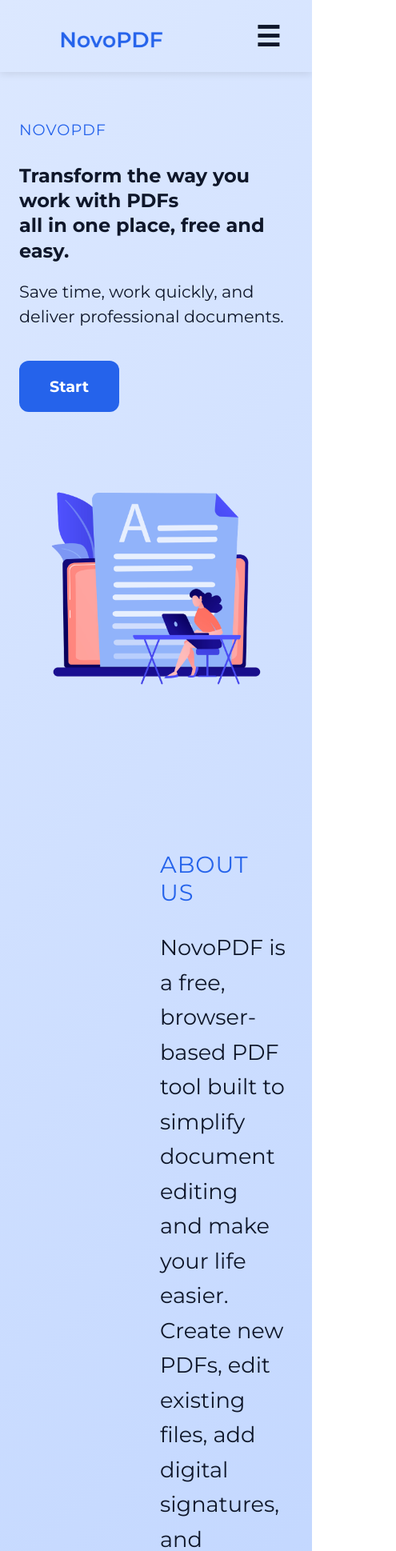
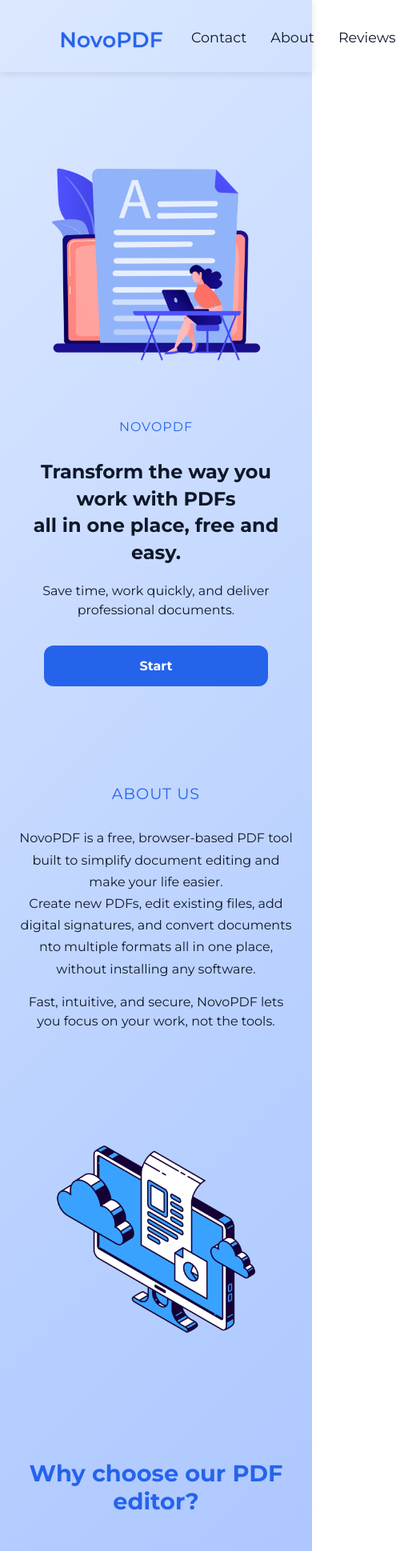
Before and after one commit to mari0ddev/NovoPDF-, a React (Create React App) app: page / in a window 390 px wide. Shown: the top 1939 px of the page at 80% size, 495 px wide, since content can reach past the window. Built offline with nearby package versions, Linux system fonts and the light colour scheme.

Commit message:
Refactor CSS for responsiveness and animations

```diff
--- a/src/App.css
+++ b/src/App.css
@@ -255,123 +255,299 @@
   font-size: 1.2rem;
 }
 
-/* RESPONSIVE - HAMBURGER */
-@media (max-width: 768px) {
-  .nav-links {
-    position: fixed;
-    top: 90px;
-    left: -100%;
-    height: calc(100vh - 90px);
-    width: 100%;
-    background: white;
-    flex-direction: column;
-    align-items: center;
-    justify-content: flex-start;
-    padding-top: 60px;
-    transition: left 0.4s ease;
+/*
+   Animatii     */
+
+
+@keyframes fadeInUp {
+  from { opacity: 0; transform: translateY(40px); }
+  to   { opacity: 1; transform: translateY(0); }
 }
 
-  .nav-links.nav-active {
-    left: 0;
+@keyframes fadeInLeft {
+  from { opacity: 0; transform: translateX(-50px); }
+  to   { opacity: 1; transform: translateX(0); }
 }
 
-  .hamburger {
-    display: block;
-    z-index: 1001;
+@keyframes fadeInRight {
+  from { opacity: 0; transform: translateX(50px); }
+  to   { opacity: 1; transform: translateX(0); }
+}
+
+.animate-fadeInUp    { animation: fadeInUp   0.7s ease both; }
+.animate-fadeInLeft  { animation: fadeInLeft  0.7s ease both; }
+.animate-fadeInRight { animation: fadeInRight 0.7s ease both; }
+
+.delay-1 { animation-delay: 0.1s; }
+.delay-2 { animation-delay: 0.25s; }
+.delay-3 { animation-delay: 0.4s; }
+.delay-4 { animation-delay: 0.55s; }
+.delay-5 { animation-delay: 0.7s; }
+
+/*
+   HERO — RESPONSIVE
+ */
+@media (max-width: 1200px) {
+  .hero {
+    padding: 80px 60px;
+  }
+  .hero-text {
+    margin-left: 40px;
+  }
+  .hero-text-big {
+    font-size: 2.3rem;
   }
 }
 
-/* EDITOR CARD - STILUL TĂU FAIN */
-.pdf-card {
-  width: 900px;
-  max-width: 95%;
-  margin: 80px auto;
-  padding: 80px 50px;
-  background: #fff;
-  border-radius: 34px;
+@media (max-width: 992px) {
+  .hero {
+    flex-direction: column-reverse !important;
     text-align: center;
-  box-shadow: 0 20px 60px rgba(0,0,0,0.1);
-  border: 2px dashed #e5e7eb;
-  transition: 0.3s ease;
-  cursor: pointer;
+    padding: 60px 32px;
+    gap: 32px;
+  }
+  .hero-text {
+    max-width: 100%;
+    margin-left: 0 !important;
+  }
+  .hero-subtitle {
+    text-align: center;
+  }
+  .hero-text-big {
+    font-size: 2rem;
+    max-width: 420px;
+    margin: 0 auto 20px;
+    text-align: left;
+    line-height: 1.4;
+  }
+  .hero-text h3 {
+    font-size: 1.1rem;
+    max-width: 420px;
+    margin: 0 auto 32px;
+    text-align: left;
+  }
+  .cta-btn {
+    margin: 0 8px 12px 0;
+  }
+  .hero-image {
+    display: flex;
+    justify-content: center;
+  }
+  .hero-image img {
+    max-width: 380px;
+  }
 }
 
-.pdf-card:hover {
-  border-color: #2563eb;
-  transform: translateY(-4px);
+@media (max-width: 600px) {
+  .hero {
+    padding: 50px 20px;
+  }
+  .hero-text-big {
+    font-size: 1.6rem;
+    max-width: 100%;
+    text-align: center;
+  }
+  .hero-text h3 {
+    font-size: 1rem;
+    text-align: center;
+    max-width: 100%;
+  }
+  .hero-subtitle {
+    font-size: 1rem;
+  }
+  .cta-btn {
+    display: block;
+    width: 100%;
+    max-width: 280px;
+    margin: 0 auto 12px;
+    text-align: center;
+    padding: 16px 24px;
+    font-size: 1rem;
+  }
+  .hero-image img {
+    max-width: 100%;
+  }
 }
 
-.pdf-icon {
-  width: 120px;
-  height: 160px;
-  margin: 0 auto 30px;
-  background: #fff;
-  border-radius: 12px;
-  box-shadow: 0 10px 30px rgba(0,0,0,0.15);
-  display: flex;
-  align-items: center;
-  justify-content: center;
-  cursor: pointer;
+/*
+   ABOUT (HERO-1) — RESPONSIVE
+ */
+@media (max-width: 1200px) {
+  .hero-1 {
+    padding: 80px 60px;
+  }
+  .hero-text-1 {
+    margin-left: 40px;
+  }
 }
 
-.pdf-icon:hover {
-  transform: scale(1.05);
+@media (max-width: 992px) {
+  .hero-1 {
+    flex-direction: column !important;
+    text-align: center;
+    padding: 60px 32px;
+    gap: 32px;
+  }
+  .hero-text-1 {
+    max-width: 100%;
+    margin-left: 0 !important;
+  }
+  .hero-subtitle-1 {
+    text-align: center;
+    font-size: 1.4rem;
+  }
+  .hero-text-big-1 {
+    font-size: 1.2rem;
+    text-align: left;
+    max-width: 480px;
+    margin: 0 auto 16px;
+    line-height: 1.7;
+  }
+  .hero-desc-1 {
+    font-size: 1.1rem;
+    text-align: left;
+    max-width: 480px;
+    margin: 0 auto 32px;
+  }
+  .hero-images-1 {
+    display: flex;
+    justify-content: center;
+  }
+  .hero-images-1 img {
+    max-width: 380px;
+    width: 100%;
+  }
 }
 
-.plus {
-  font-size: 60px;
-  color: #2563eb;
-  font-weight: 300;
+@media (max-width: 600px) {
+  .hero-1 {
+    padding: 50px 20px;
+  }
+  .hero-text-big-1 {
+    font-size: 1rem;
+    text-align: center;
+    max-width: 100%;
+  }
+  .hero-desc-1 {
+    font-size: 1rem;
+    text-align: center;
+    max-width: 100%;
+  }
+  .hero-subtitle-1 {
+    font-size: 1.2rem;
+  }
+  .hero-images-1 img {
+    max-width: 100%;
+  }
 }
 
-.pdf-card h2 {
-  font-size: 2rem;
-  color: #2563eb;
-  margin-bottom: 10px;
+/*
+   WHY CHOOSE (HELP SECTION) — RESPONSIVE
+*/
+@media (max-width: 1100px) {
+  .help-section {
+    padding: 80px 40px;
+  }
+  .help-section h2 {
+    font-size: 3rem;
+    margin-bottom: 60px;
+  }
+  .help-left h1 {
+    margin-left: 20px;
+    font-size: 1.5rem;
+  }
+  .help-right ul {
+    margin-left: 20px;
+    font-size: 1.2rem;
+  }
 }
 
-.or {
-  margin: 10px 0;
-  color: #2563eb;
-  font-weight: 600;
+@media (max-width: 900px) {
+  .help-section .content {
+    flex-direction: column;
+    align-items: center;
+    gap: 32px;
+  }
+  .help-left h1 {
+    text-align: center;
+    margin-left: 0;
+    max-width: 100%;
+    font-size: 1.4rem;
+  }
+  .help-right ul {
+    text-align: left;
+    margin-left: 0;
+    max-width: 100%;
+    font-size: 1.1rem;
+  }
+  .help-section h2 {
+    font-size: 2.4rem;
+  }
+  .help-section .subtext {
+    font-size: 1.2rem;
+    padding: 0 16px;
+  }
 }
 
-.upload-btn {
-  background: #2563eb;
-  color: #fff;
-  border: none;
-  padding: 14px 28px;
+@media (max-width: 600px) {
+  .help-section {
+    padding: 50px 20px;
+  }
+  .help-section h2 {
+    font-size: 1.8rem;
+    margin-bottom: 40px;
+  }
+  .help-left h1 {
+    font-size: 1.2rem;
+  }
+  .help-right ul {
     font-size: 1rem;
-  border-radius: 8px;
-  cursor: pointer;
-  margin-bottom: 15px;
+  }
+  .help-section .subtext {
+    font-size: 1rem;
+    margin: 40px auto;
+  }
+  .cta-button {
+    font-size: 1.1rem;
+    padding: 12px 28px;
+  }
 }
 
-.upload-btn:hover {
-  background: #041d54;
+/*
+   PDF CARD — RESPONSIVE
+ */
+@media (max-width: 768px) {
+  .pdf-card {
+    padding: 50px 24px;
+    margin: 40px auto;
+    border-radius: 20px;
+  }
+  .pdf-card h2 {
+    font-size: 1.5rem;
+  }
+  .pdf-icon {
+    width: 80px;
+    height: 110px;
+  }
+  .plus {
+    font-size: 40px;
+  }
 }
 
-.pdf-card small {
-  color: #6b7280;
+/*
+   SECTION CONTAINER — RESPONSIVE
+ */
+@media (max-width: 768px) {
+  .section-container {
+    flex-direction: column;
+    align-items: center;
+    margin-top: 60px;
+    gap: 24px;
   }
-
-/* Când PDF-ul e încărcat - să arate frumos */
-.pdf-viewer {
-  margin-top: 40px;
+  .box-image {
+    max-width: 100%;
   }
-
-.page-container {
-  margin: 30px auto;
-  box-shadow: 0 15px 40px rgba(0,0,0,0.15);
-  border-radius: 12px;
-  overflow: hidden;
-  max-width: 800px;
 }
-
-
-/* ===============================
-   EDITOR PDF – LAYOUT TIP PDFE
-   =============================== */
 
 
 /* ===============================
```
Lines whose indentation alone changed are shown as unchanged.
